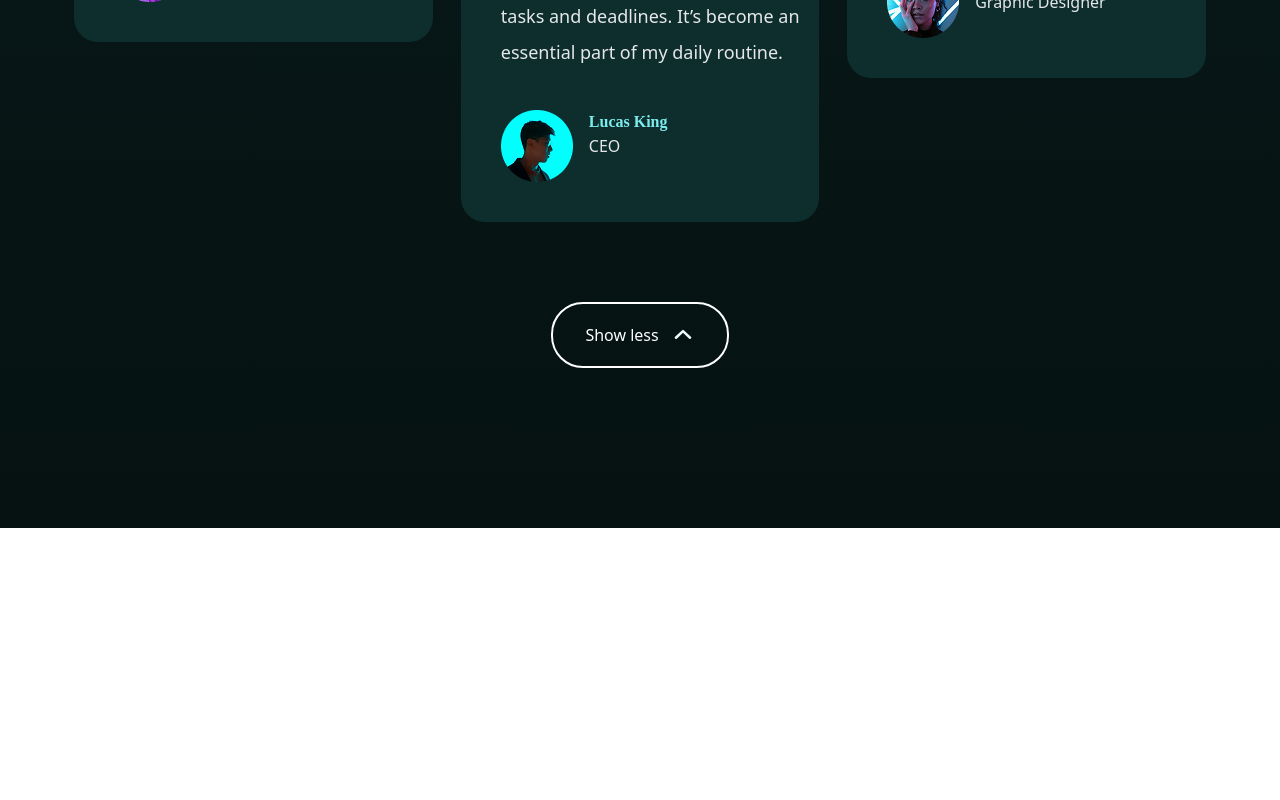
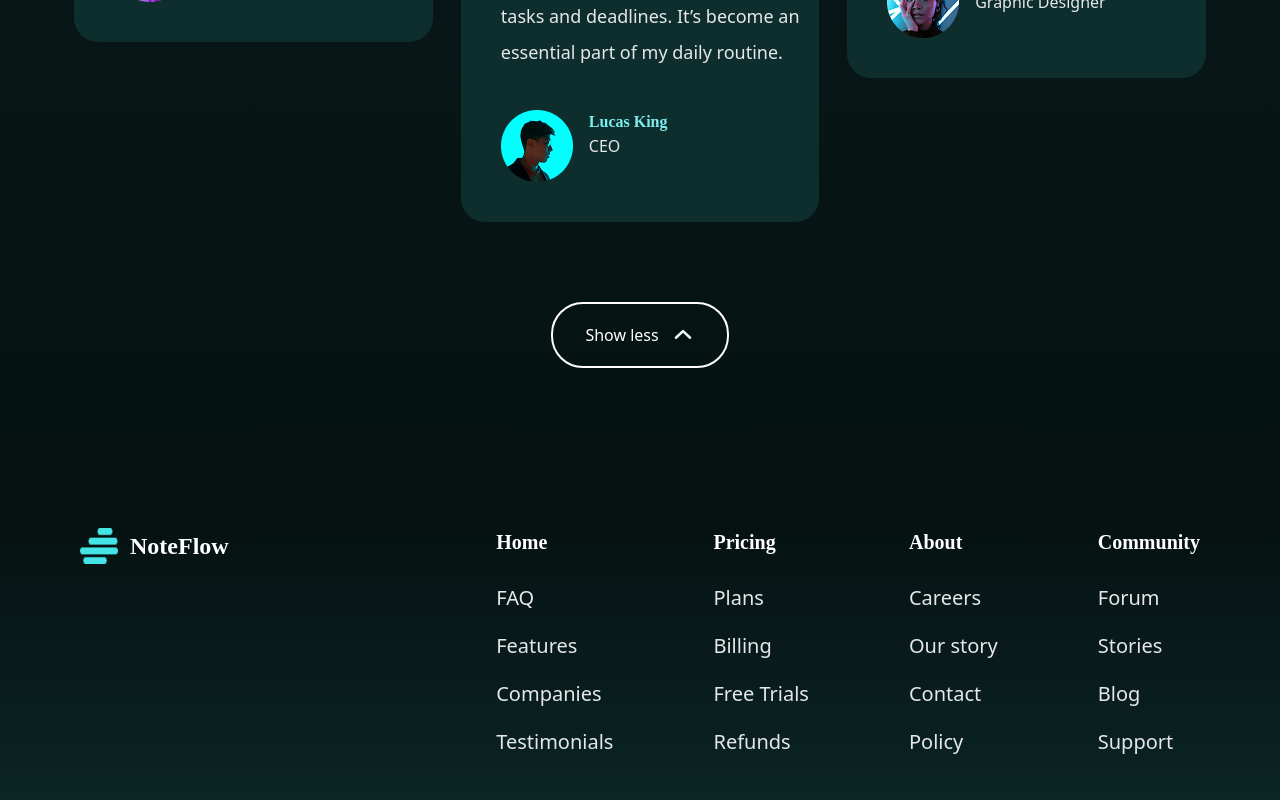
Before and after one commit to Himanshu-sharma05/SAAS-LANDING-PAGE-AI-NOTES, a React (Vite) app: page / in a window 1280 px wide. Shown: the part 7420-8220 px from the top of the page. Before the commit the page ends 7948 px from the top, so only its background shows below. Built offline with nearby package versions, Linux system fonts and the light colour scheme.

Commit message:
added footer section

```diff
--- a/src/App.jsx
+++ b/src/App.jsx
@@ -4,6 +4,7 @@ import Logo from './components/Logo'
 import Features from './components/Features'
 import FAQs from './components/FAQs'
 import Testimonials from './components/Testimonials'
+import Footer from './components/Footer'
 function App() {
   return (
     <div className='bg-black'>
@@ -12,6 +13,7 @@ function App() {
       <Features/>
       <FAQs/>
       <Testimonials/>
+      <Footer/>
     </div>
   )
 }
--- /dev/null
+++ b/src/components/Footer.jsx
@@ -0,0 +1,63 @@
+import React from 'react'
+
+const Footer = () => {
+  return (
+    <div className='h-[50vh] flex justify-between text-white bg-gradient-to-b to-[#0E2E2E]  from-[#061212] px-20 '>
+        <div>
+        <div className='logo flex gap-3 text-white font-[Poppins] font-bold text-[24px]'>
+            <img src="/Images/Icon.png" alt="" />
+            <p>NoteFlow</p>
+        </div>
+        </div>
+
+        <div className="right-nav flex gap-25">
+            <div className="first">
+                <div className="heading font-[Poppins] font-semibold text-xl">
+                    Home
+                </div>
+                <div className='flex mt-7 flex-col gap-5 font-light text-xl text-gray-200'>
+                <a href="">FAQ</a>
+                <a href="">Features</a>
+                <a href="">Companies</a>
+                <a href="">Testimonials</a>
+                </div>
+            </div>
+            <div className="first">
+                <div className="heading font-[Poppins] font-semibold text-xl">
+                    Pricing
+                </div>
+                <div className='flex mt-7 flex-col gap-5 font-light text-xl text-gray-200'>
+                <a href="">Plans</a>
+                <a href="">Billing</a>
+                <a href="">Free Trials</a>
+                <a href="">Refunds</a>
+                </div>
+            </div>
+            <div className="first">
+                <div className="heading font-[Poppins] font-semibold text-xl">
+                    About
+                </div>
+                <div className='flex mt-7 flex-col gap-5 font-light text-xl text-gray-200'>
+                <a href="">Careers</a>
+                <a href="">Our story</a>
+                <a href="">Contact</a>
+                <a href="">Policy</a>
+                </div>
+            </div>
+            <div className="first">
+                <div className="heading font-[Poppins] font-semibold text-xl">
+                    Community
+                </div>
+                <div className='flex mt-7 flex-col gap-5 font-light text-xl text-gray-200'>
+                <a href="">Forum</a>
+                <a href="">Stories</a>
+                <a href="">Blog</a>
+                <a href="">Support</a>
+                </div>
+            </div>
+        </div>
+    </div>
+  )
+}
+
+export default Footer
```
